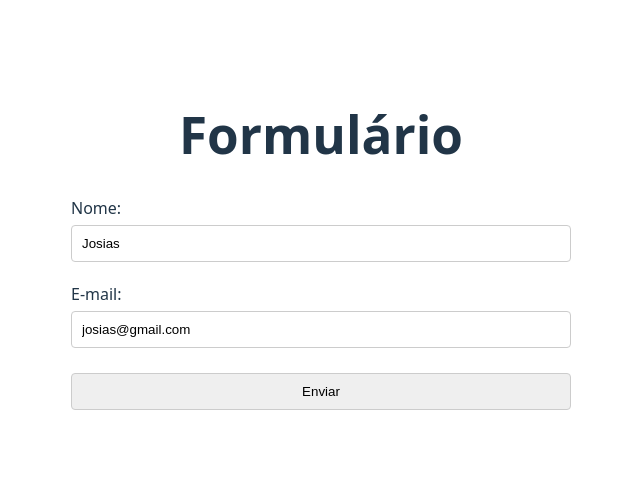
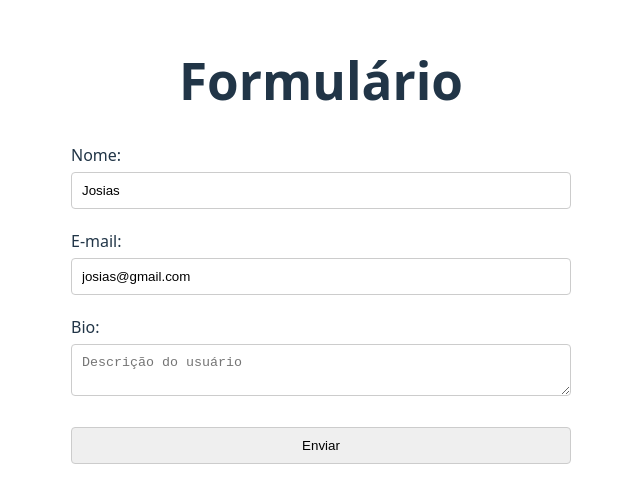
Before and after one commit to joao-vittorr/estudo-react-native, a React (Vite) app in the folder 5_form_em_react/form_react/: page / in a window 1280 px wide. Shown: the part 149-652 px from the top of the page, without its empty margins (319-959 px from the left). Built offline with nearby package versions, Linux system fonts and the light colour scheme.

Commit message:
Textarea

```diff
--- a/5_form_em_react/form_react/src/App.jsx
+++ b/5_form_em_react/form_react/src/App.jsx
@@ -10,7 +10,7 @@ function App() {
   return (
     <>
       <h1>Formulário</h1>
-      <Myform user={{name: "Josias", email: "josias@gmail.com"}} />
+      <Myform user={{name: "Josias", email: "josias@gmail.com", bio: ""}} />
     </>
   )
 }
--- a/5_form_em_react/form_react/src/components/Myform.jsx
+++ b/5_form_em_react/form_react/src/components/Myform.jsx
@@ -5,8 +5,10 @@ import { useState } from 'react'
 
 const Myform = ({user}) => {
     // 3 - gerenciamento de dados
-    const [name, setName] = useState(user ? user.name : 'Usuário não encontrado')
-    const [email, setEmail] = useState(user ? user.email : 'Usuário não encontrado')
+    const [name, setName] = useState(user ? user.name : '')
+    const [email, setEmail] = useState(user ? user.email : '')
+
+    const [bio, setBio] = useState(user ? user.bio : '')
 
     const handleName = (e) => {
         setName(e.target.value)
@@ -18,11 +20,12 @@ const Myform = ({user}) => {
     const handleSubmit = (e) => {
         e.preventDefault()
         console.log('Enviando o form...')
-        console.log(name, email)
+        console.log(name, email, bio)
 
         // '  6 - Limpar os campos do form
         setName('')
         setEmail('')
+        setBio('')
 
     }
 
@@ -43,6 +46,15 @@ const Myform = ({user}) => {
                 <input type="email" value={email} name="email" placeholder="Digite seu e-mail" onChange={(e) => setEmail(e.target.value)} required/>
             </label>
 
+        {/* 7 - textarea */}
+        <label>
+            <span>Bio:</span>
+            <textarea name="bio" id="bio" placeholder='Descrição do usuário' onChange={(e)=> setBio(e.target.value)} value={bio}></textarea>
+        </label>
+
+        {/* 8 - select */}
+
+
         <input type="submit" value="Enviar" />
         </form>
     </div>
```
